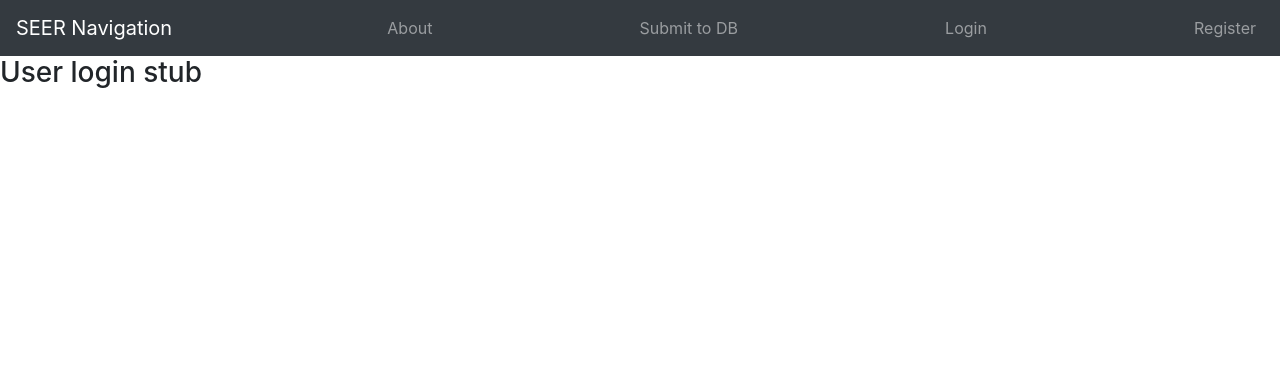
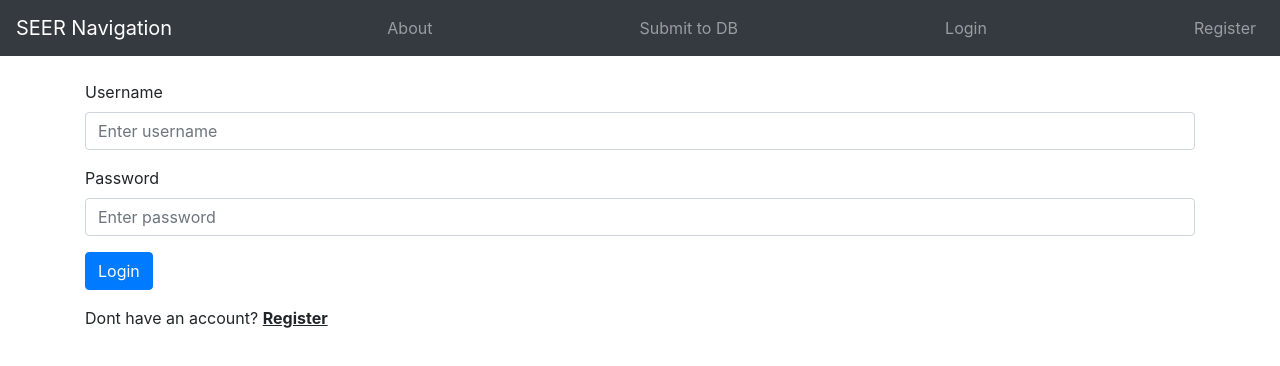
Before and after one commit to firstaid-kit/software-engineering-s2-2020, a React (Create React App) app in the folder frontend/software-engineering-s2-2020/: page /login in a window 1280 px wide. Shown: the top 366 px of the page. Built offline with nearby package versions, Linux system fonts and the light colour scheme.

Commit message:
login component frontend and route

```diff
--- a/frontend/software-engineering-s2-2020/src/components/login.component.js
+++ b/frontend/software-engineering-s2-2020/src/components/login.component.js
@@ -1,14 +1,73 @@
-import React, { Component } from 'react';
-// import axios from 'axios';
+import React, { useState } from 'react';
+//import axios from 'axios';
 
-export default class Login extends Component {
+function Login(props) {
+    const [state, setState] = useState({
+        username: "",
+        password: "",
+        successMessage: null
+    })
 
-    render() {
-        return (
-            <div>
-                <h3>User login stub</h3>
+    const handleChange = (e) => {
+        const{id, value} = e.target
+        setState(prevState => ({
+            ...prevState,
+            [id] : value
+        }))
+    }
 
+    const onSubmit = (e) => {
+        e.preventDefault();
+
+        console.log("Submit clicked!");
+    }
+
+    const redirectToRegister = () => {
+        props.history.push('/user');
+    }
+
+    return(
+        <div className="container">
+            <form onSubmit={onSubmit}>
+                <div className="form-group">
+                    <br></br>
+                    <label>Username</label>
+                    <input type="text"
+                        className="form-control"
+                        id="username"
+                        placeholder="Enter username"
+                        value={state.username}
+                        onChange={handleChange}
+                    />
+                </div>
+
+                <div className="form-group">
+                    <label>Password</label>
+                    <input type="password"
+                        className="form-control"
+                        id="password"
+                        placeholder="Enter password"
+                        value={state.password}
+                        onChange={handleChange}
+                    />
+                </div>
+
+                <div className="form-group">
+                    <input type="submit"
+                        value="Login"
+                        className="btn btn-primary"
+                    />
+                </div>
+            </form>
+            <div className="alert alert-success mt-2" style={{display: state.successMessage ? 'block' : 'none' }} role="alert">
+                {state.successMessage}
             </div>
-        )
-    }
+            <div className="registerMessage">
+                <span>Dont have an account? </span>
+                <span className="loginText" onClick={() => redirectToRegister()}><u><b>Register</b></u></span>
+            </div>
+        </div>
+    )
 }
+
+export default Login;
```
Also changed, not shown: 1 other file (tests, documents, lock files or other folders).
